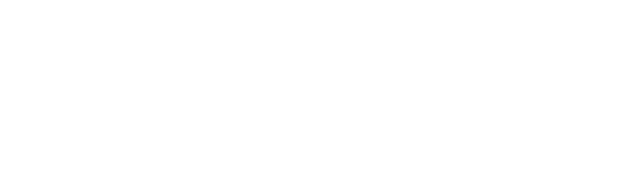
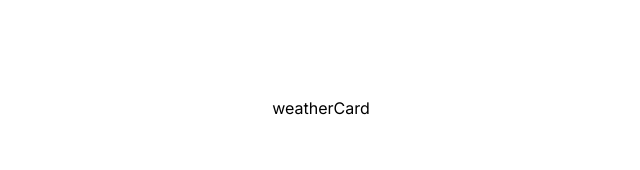
Before and after one commit to FranArteaga/weather-project, a Next.js app: page / in a window 1280 px wide. Shown: the top 170 px of the page, without its empty margins (319-959 px from the left). Built offline with nearby package versions, Linux system fonts and the light colour scheme.

Commit message:
created component and added it to main page

```diff
--- a/src/app/page.js
+++ b/src/app/page.js
@@ -1,11 +1,11 @@
 import Image from 'next/image'
-
+import WeatherCard from '@/components/weatherCard'
 export default function Home() {
 
   return (
-    <main >
-      <div>
-
+    <main className="">
+      <div className='flex min-h-screen flex-col items-center justify-between p-24'>
+        <WeatherCard />
       </div>
     </main>
   )
--- /dev/null
+++ b/src/components/weatherCard.js
@@ -0,0 +1,7 @@
+import React from 'react'
+
+export default function WeatherCard() {
+  return (
+    <div>weatherCard</div>
+  )
+}
```
